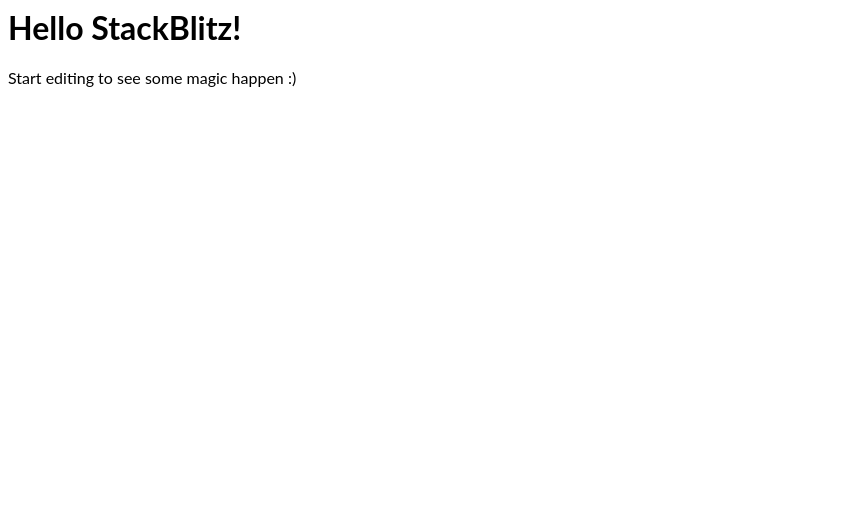
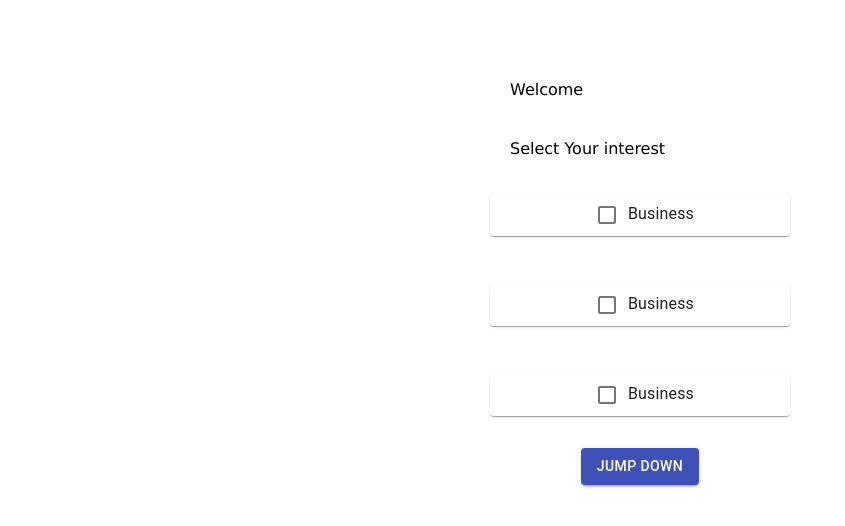
Before and after one commit to Ankita196/Webnet-assignment-, a React (Create React App) app: page / in a window 1280 px wide. Shown: the top 526 px of the page, without its empty margins (0-845 px from the left). Built offline with nearby package versions, Linux system fonts and the light colour scheme.

Commit message:
2 files modified, 1 added

```diff
--- a/src/App.js
+++ b/src/App.js
@@ -1,11 +1,11 @@
 import React from "react";
 import "./style.css";
+import FirstScreen from "./components/FirstScreen"
 
 export default function App() {
   return (
     <div>
-      <h1>Hello StackBlitz!</h1>
-      <p>Start editing to see some magic happen :)</p>
+     <FirstScreen />
     </div>
   );
 }
--- /dev/null
+++ b/src/components/FirstScreen.jsx
@@ -0,0 +1,93 @@
+import React from 'react';
+import { makeStyles } from '@material-ui/core/styles';
+import Grid from '@material-ui/core/Grid';
+import Paper from '@material-ui/core/Paper';
+import Button from '@material-ui/core/Button';
+import Checkbox from '@material-ui/core/Checkbox';
+import IconButton from '@material-ui/core/IconButton';
+import Typography from '@material-ui/core/Typography';
+
+const useStyles = makeStyles((theme) => ({
+  root: {
+    display: 'flex',
+    flexDirection: 'column',
+    alignItems: 'center',
+  },
+  paper: {
+    padding: theme.spacing(2),
+    textAlign: 'center',
+    color: 'black',
+    width: 300,
+    fontSize: 16,
+    fontFamily: 'Verdana,sans-serif',
+  },
+}));
+
+export default function App() {
+  const classes = useStyles();
+  return (
+    <div style={{ display: 'block', marginTop: 80 }}>
+      <Grid container spacing={5} className={classes.root}>
+        <Grid
+          item
+          xs={12}
+          className={classes.paper}
+          style={{ textAlign: 'left' }}
+        >
+          Welcome
+        </Grid>
+        <Grid
+          item
+          xs={12}
+          className={classes.paper}
+          style={{ textAlign: 'left' }}
+        >
+          Select Your interest
+        </Grid>
+
+        <Grid xs={12} className={classes.paper}>
+          <Paper component="form">
+            <Typography>
+
+              <Checkbox
+                color="primary"
+                inputProps={{ 'aria-label': 'secondary checkbox' }}
+              />
+              Business
+            </Typography>
+          </Paper>
+        </Grid>
+        <Grid xs={12} className={classes.paper}>
+          <Paper component="form">
+            <Typography>
+
+              <Checkbox
+                color="primary"
+                inputProps={{ 'aria-label': 'secondary checkbox' }}
+              />
+              Business
+            </Typography>
+          </Paper>
+        </Grid>
+        <Grid xs={12} className={classes.paper}>
+          <Paper component="form">
+            <Typography>
+
+              <Checkbox
+                color="primary"
+                inputProps={{ 'aria-label': 'secondary checkbox' }}
+              />
+              Business
+            </Typography>
+          </Paper>
+        </Grid>
+
+        <Grid>
+          <Button variant="contained" color="primary">
+            Jump DOwn
+          </Button>
+        </Grid>
+      </Grid>
+    </div>
+  );
+}
```
Also changed, not shown: package.json (+5 -2 lines).
